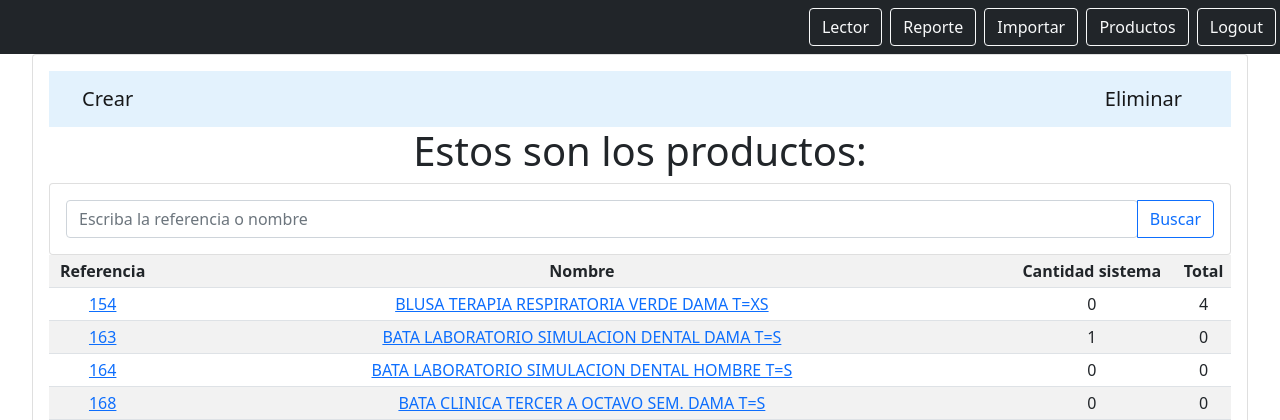
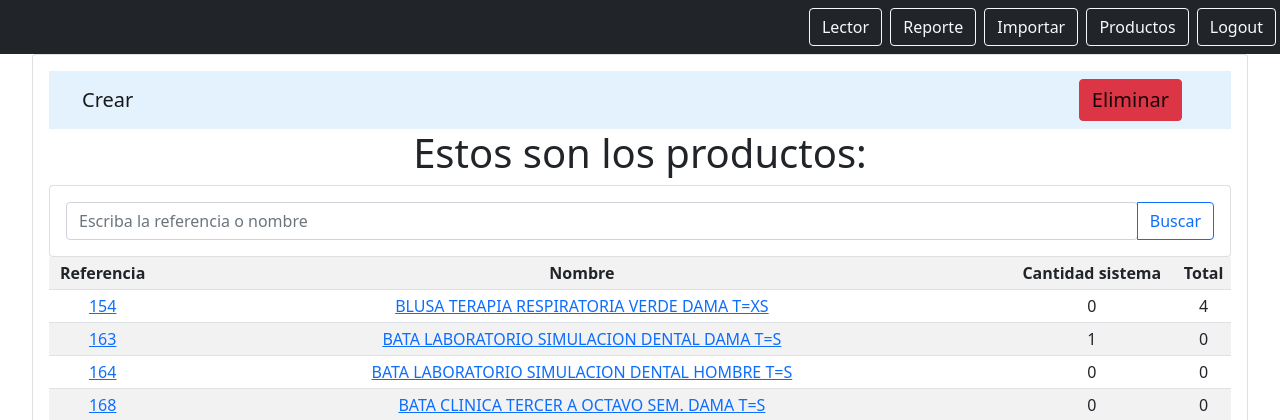
Before and after one commit to adrianvh33/inventario, a Django app: page /productos in a window 1280 px wide. Shown: the top 420 px of the page. Run offline with Django 4.2, Linux system fonts and the light colour scheme; a user stored in the database is signed in; data comes from the database, SQL or seed files in the repository; both versions use the stored data as it was after the commit.

Commit message:
Se cambia el color del eliminar

```diff
--- a/producto/templates/productos/productos_list.html
+++ b/producto/templates/productos/productos_list.html
@@ -3,7 +3,7 @@
 <nav class="navbar navbar-light" style="background-color: #e3f2fd;">
     <div class="container">
       <a  class="navbar-brand" href="{% url 'productos.new'%}" >Crear</a>
-      <a  class="navbar-brand" href="{% url 'productos.deleteAll'%}" >Eliminar</a>
+      <a  class="navbar-brand btn btn-danger " href="{% url 'productos.deleteAll'%}" >Eliminar</a>
       </div>
 </nav>
     <h1>Estos son los productos:</h1>
```
Also changed, not shown: db.sqlite3.
